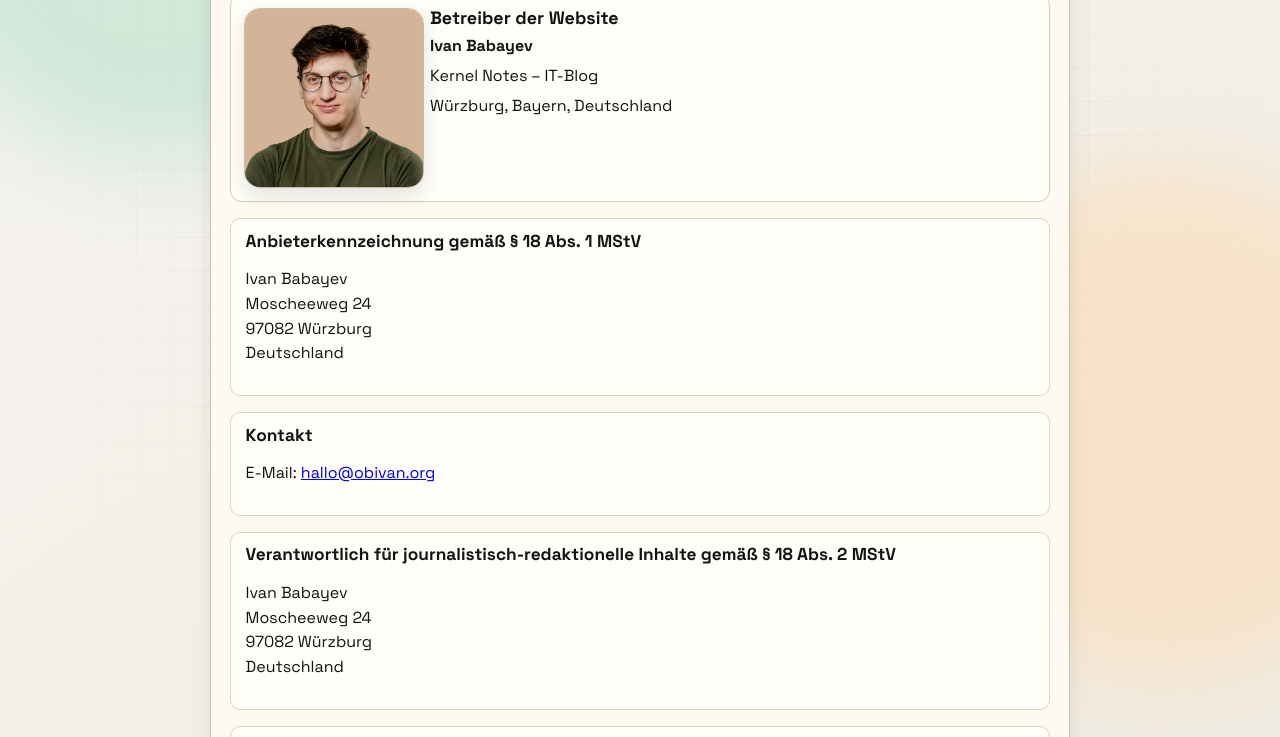
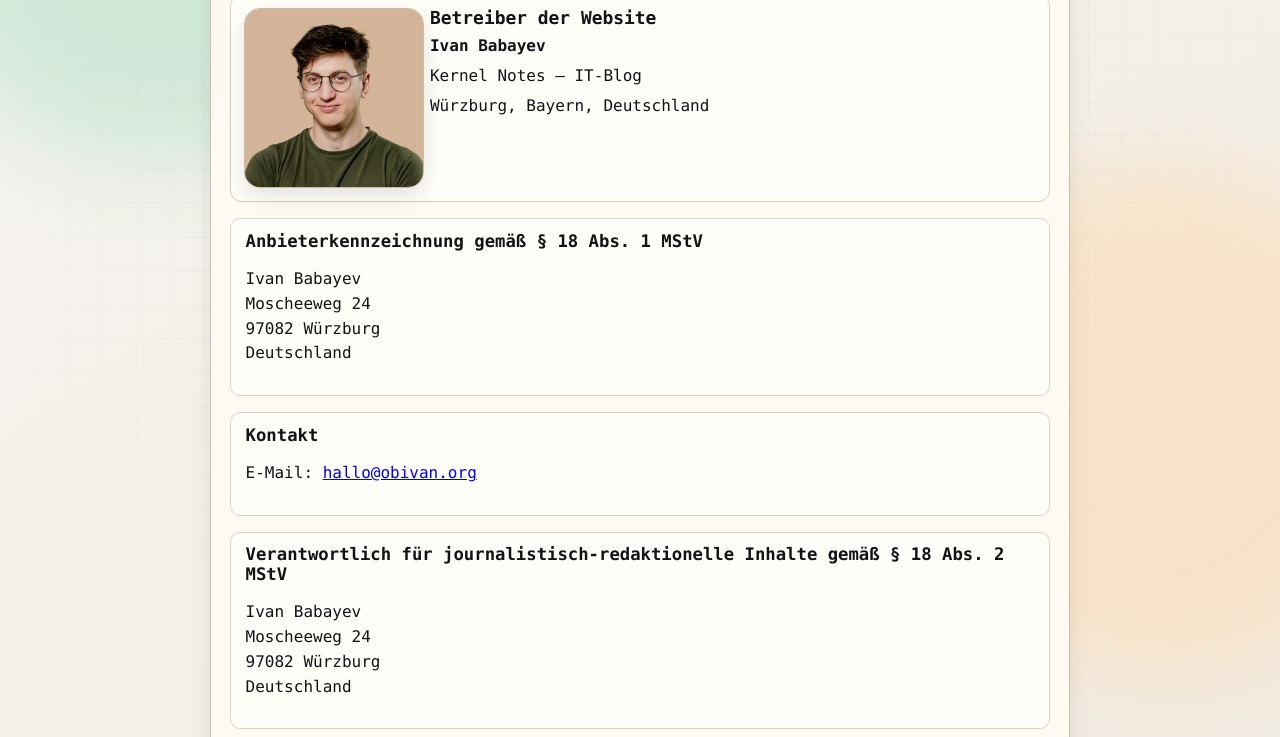
Before and after one commit to 0b-ivan/Blog, a website: page impressum.html in a window 1280 px wide. Shown: the part 239-976 px from the top of the page. Drawn offline with Linux system fonts and the light colour scheme.

Commit message:
style: use Menlo stack and favicon on imprint

```diff
--- a/impressum.html
+++ b/impressum.html
@@ -5,13 +5,9 @@
     <meta name="viewport" content="width=device-width, initial-scale=1.0" />
     <title>Impressum | Kernel Notes</title>
     <meta name="description" content="Impressum von Kernel Notes" />
-    <link rel="preconnect" href="https://fonts.googleapis.com" />
-    <link rel="preconnect" href="https://fonts.gstatic.com" crossorigin />
-    <link
-      href="https://fonts.googleapis.com/css2?family=Space+Grotesk:wght@400;500;700&family=IBM+Plex+Mono:wght@400;500&display=swap"
-      rel="stylesheet"
-    />
+    <link rel="icon" href="assets/favicon.svg" type="image/svg+xml" />
     <link rel="stylesheet" href="styles.css" />
+    <link rel="stylesheet" href="assets/typewriter.css" data-kernel-typewriter />
   </head>
   <body>
     <div class="bg-grid" aria-hidden="true"></div>
```
